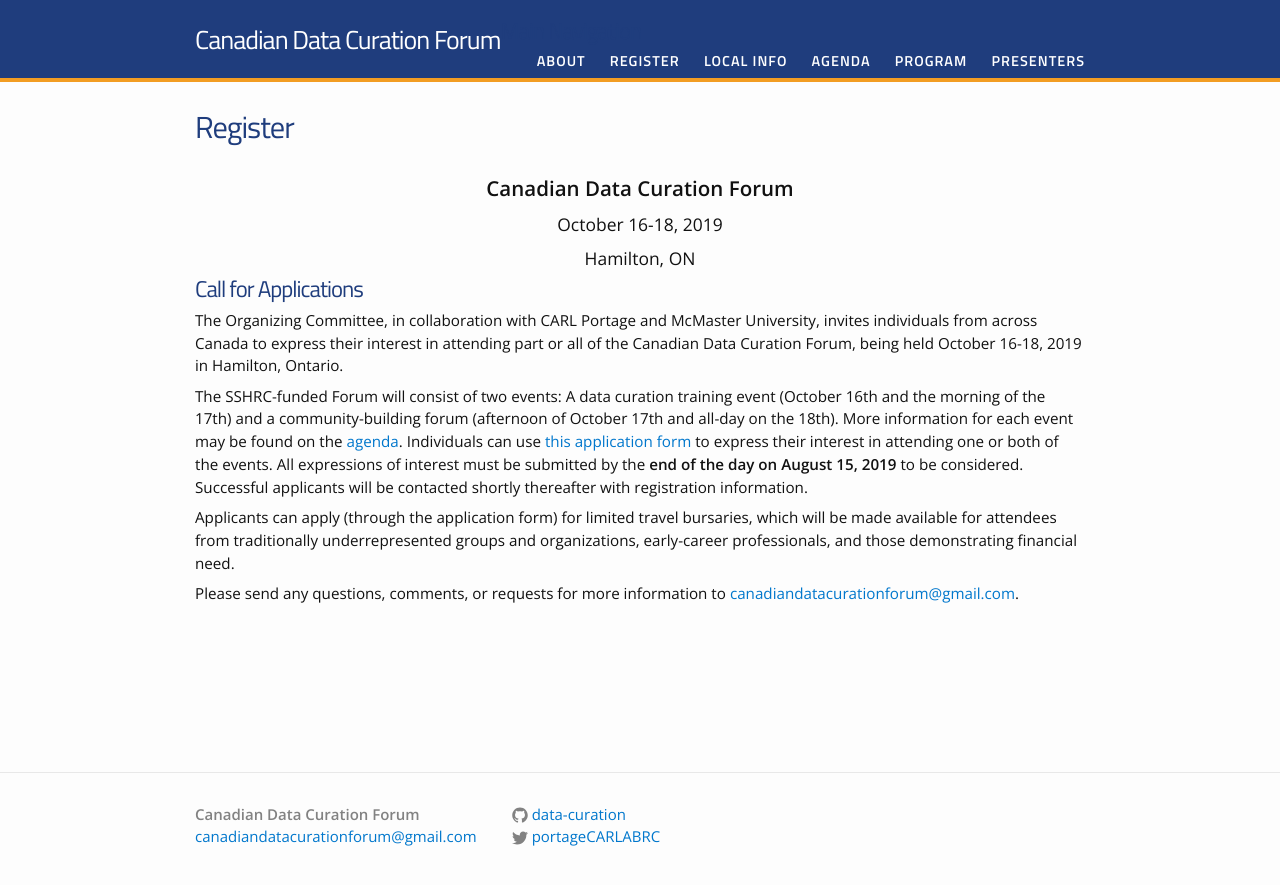
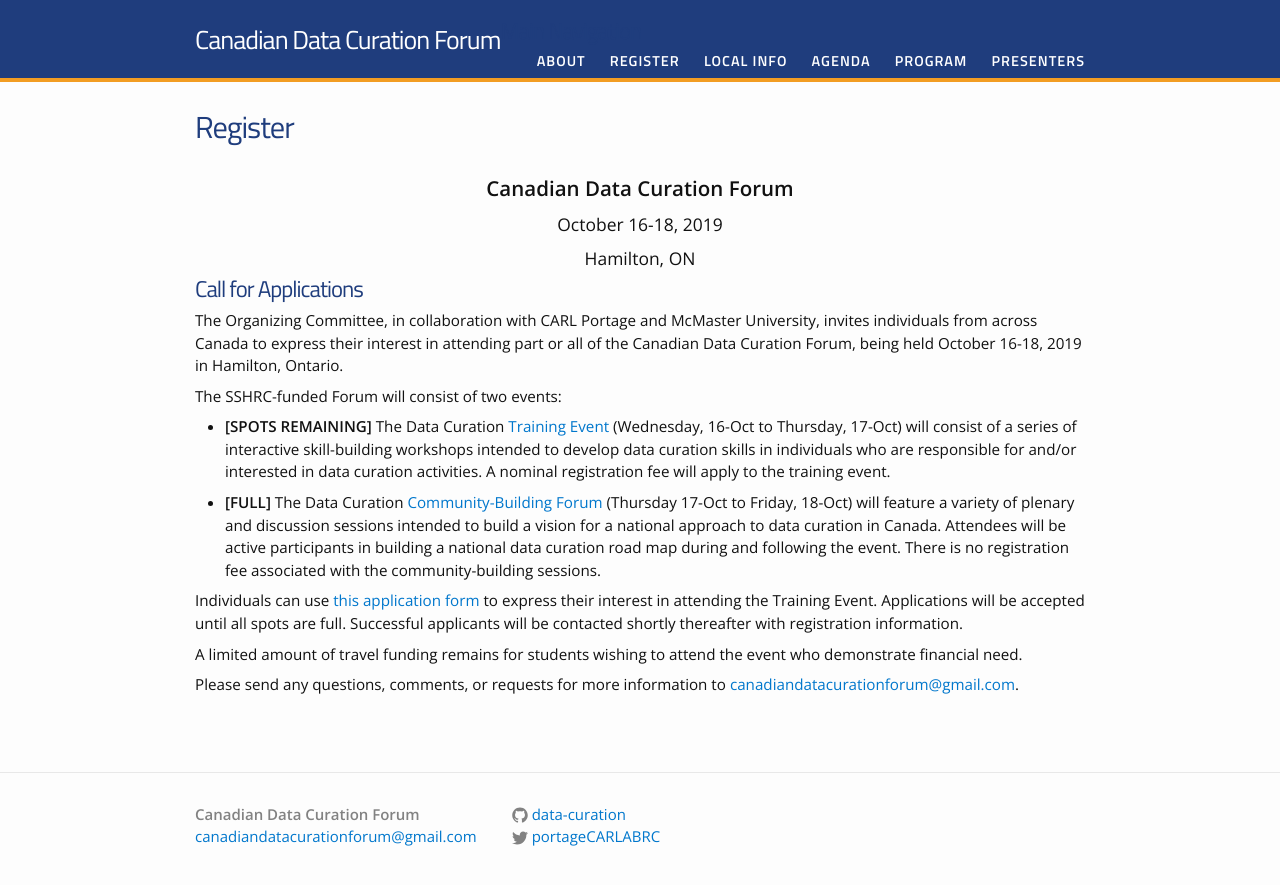
Before and after one commit to data-curation/data-curation.github.io, a Jekyll site: the page built from register.md, in a window 1280 px wide. Shown: the top 885 px of the page. Built offline with Jekyll 4.4.1, drawn with Linux system fonts in a browser that asks for light colours.

Commit message:
Update register.md

```diff
--- a/register.md
+++ b/register.md
@@ -13,8 +13,14 @@ permalink: /register/
 
 The Organizing Committee, in collaboration with CARL Portage and McMaster University, invites individuals from across Canada to express their interest in attending part or all of the Canadian Data Curation Forum, being held October 16-18, 2019 in Hamilton, Ontario.
 
-The SSHRC-funded Forum will consist of two events: A data curation training event (October 16th and the morning of the 17th) and a community-building forum (afternoon of October 17th and all-day on the 18th). More information for each event may be found on the [agenda](../agenda). Individuals can use [this application form](https://form.simplesurvey.com/f/s.aspx?s=9b3e7481-ba07-4973-952b-d5bd8979e63b&lang=EN) to express their interest in attending one or both of the events. All expressions of interest must be submitted by the **end of the day on August 15, 2019** to be considered. Successful applicants will be contacted shortly thereafter with registration information.
+The SSHRC-funded Forum will consist of two events:
 
-Applicants can apply (through the application form) for limited travel bursaries, which will be made available for attendees from traditionally underrepresented groups and organizations, early-career professionals, and those demonstrating financial need.
+* **[SPOTS REMAINING]** The Data Curation [Training Event](../agenda#data-curation-training-event) (Wednesday, 16-Oct to Thursday, 17-Oct) will consist of a series of interactive skill-building workshops intended to develop data curation skills in individuals who are responsible for and/or interested in data curation activities. A nominal registration fee will apply to the training event.
+
+* **[FULL]** The Data Curation [Community-Building Forum](../agenda#-community-building-forum) (Thursday 17-Oct to Friday, 18-Oct) will feature a variety of plenary and discussion sessions intended to build a vision for a national approach to data curation in Canada. Attendees will be active participants in building a national data curation road map during and following the event. There is no registration fee associated with the community-building sessions.
+
+Individuals can use [this application form](https://form.simplesurvey.com/f/s.aspx?s=f211bbb7-29d8-4205-9e2b-1f57e8fe1e1c&lang=EN) to express their interest in attending the Training Event. Applications will be accepted until all spots are full. Successful applicants will be contacted shortly thereafter with registration information.
+
+A limited amount of travel funding remains for students wishing to attend the event who demonstrate financial need.
 
 Please send any questions, comments, or requests for more information to [canadiandatacurationforum@gmail.com](canadiandatacurationforum@gmail.com).
```
